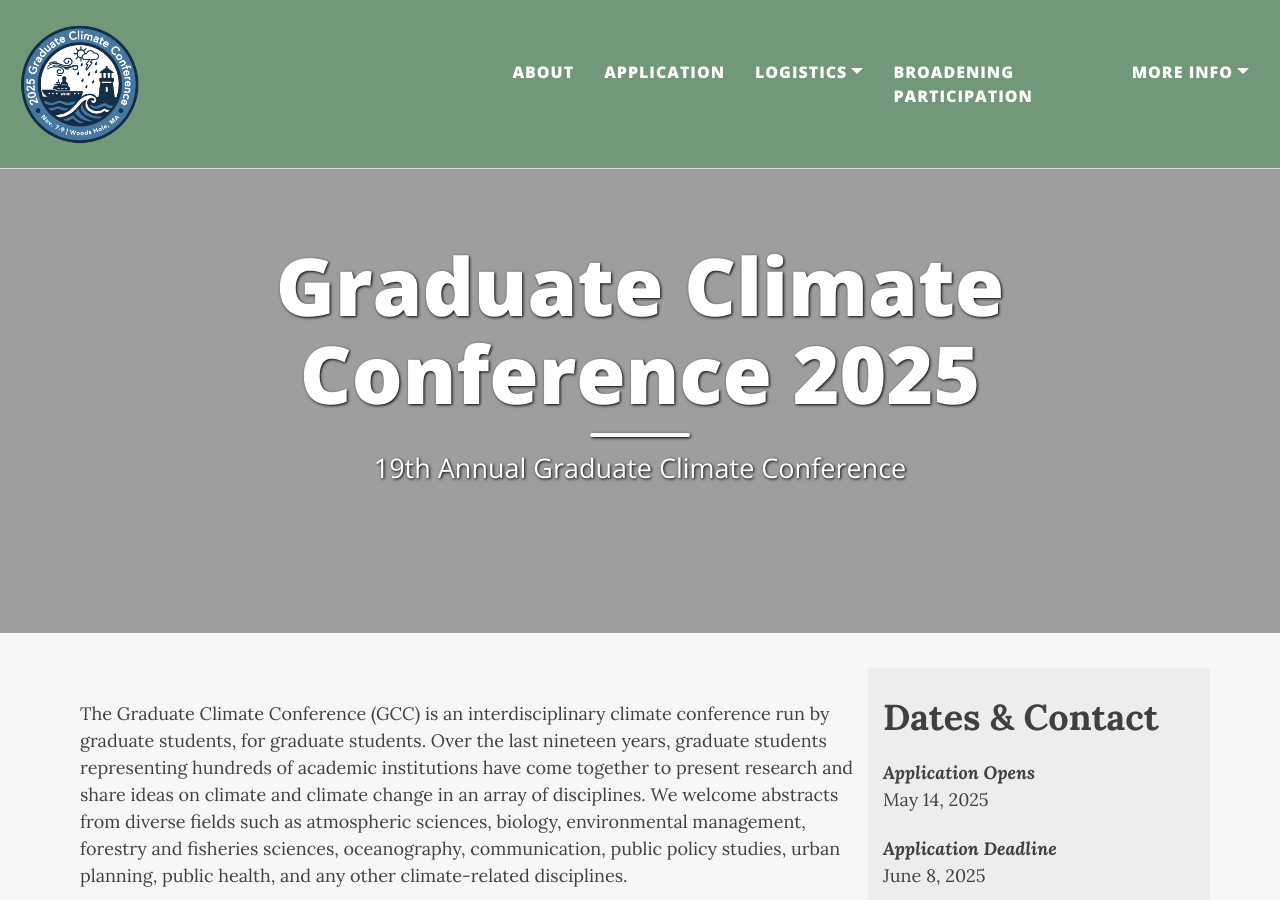
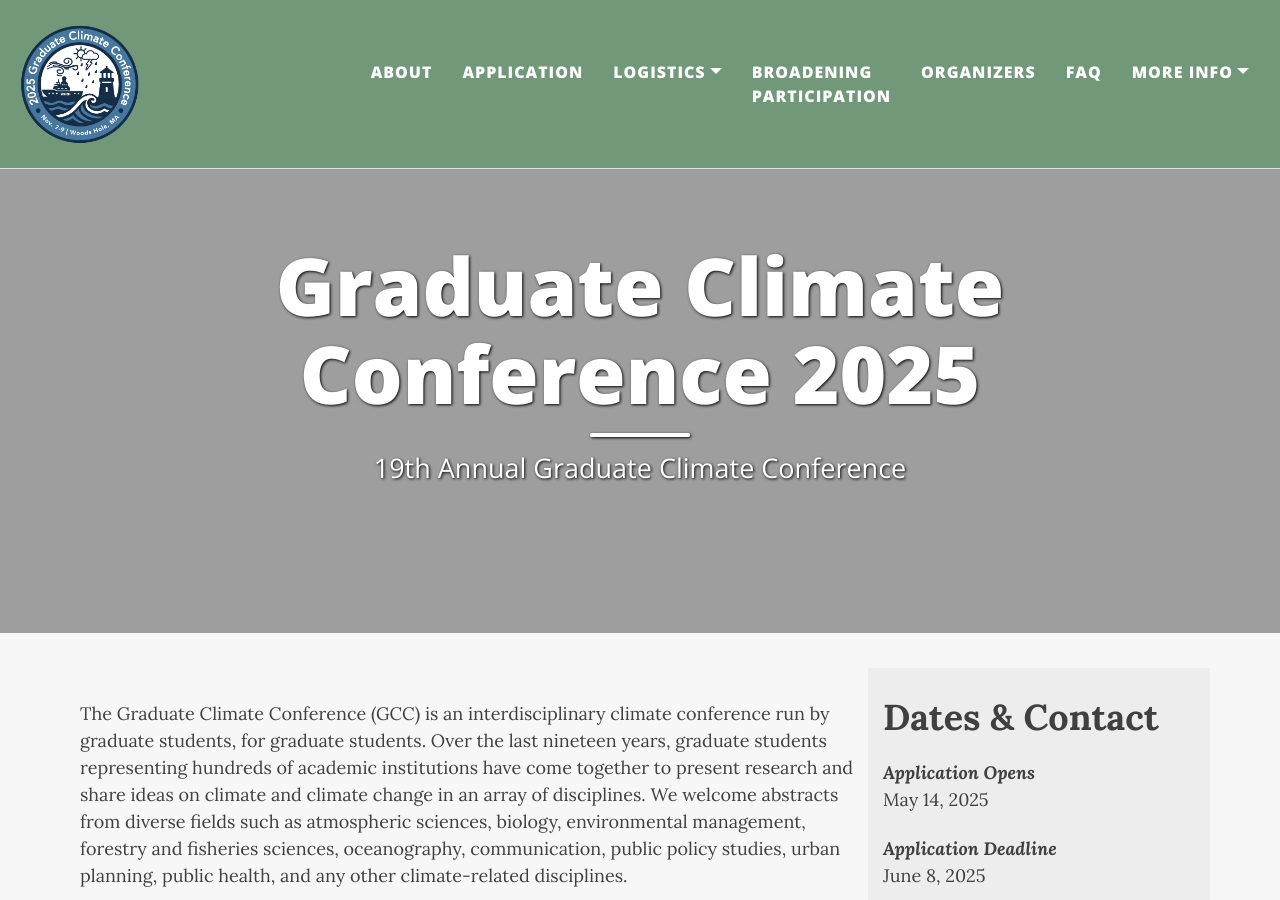
Before and after one commit to graduateclimateconference/graduateclimateconference.github.io, a Jekyll site: the page built from index.html, in a window 1280 px wide and 900 px high. Built offline with Jekyll 4.4.1, drawn with Linux system fonts in a browser that asks for light colours; nearby versions of some CDN libraries; the list of posts is cut into pages by our own code.

Commit message:
Update _config.yml

```diff
--- a/_config.yml
+++ b/_config.yml
@@ -25,12 +25,13 @@ navbar-links:
     # - Schedule & Abstracts: "schedule"
     - COVID-19 Protocols: "covid"
   Broadening Participation: "broadeningparticipation"
+  Organizers: "organizers"
+  FAQ: "faq"
   More Info:
-    - Organizers: "organizers"
     - Sponsors: "sponsors_soon"
     - Community Partners: "commpartners_soon"
     # - Archive: "archive"
-    - FAQ: "faq"
+    -
 
 # --- Logo --- #
 
```
